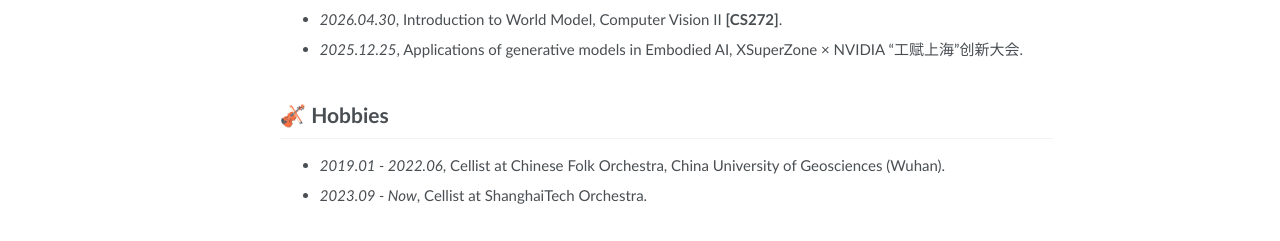
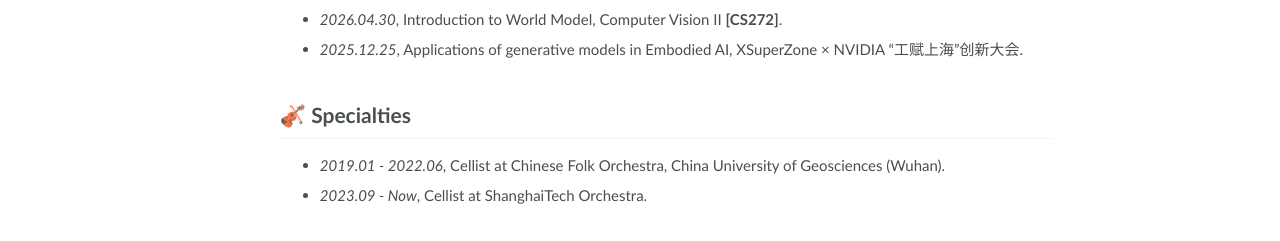
Before and after one commit to zhy-liu/zhy-liu.github.io, a Jekyll site: the page built from _pages/about.md, in a window 1280 px wide and 900 px high, scrolled down 1271 px. Shown: the part 656-897 px from the top of the window. Built offline with Jekyll 4.4.1, drawn with Linux system fonts in a browser that asks for light colours; a style sheet for code colours, icons or effects is not loaded; our own code applies the rules of GitHub Pages for plain Markdown files.

Commit message:
Open advisor profile in new tab and rename specialties

```diff
--- a/_pages/about.md
+++ b/_pages/about.md
@@ -6,7 +6,7 @@
 
 # About Me
 
-Hi, I am currently a PhD student at ShanghaiTech University under the supervision of [Prof. Ye Shi](https://shiye21.github.io/), who is an expert in the field of nonconvex optimization, machine learning and embodied AI. My research interest includes reinforcement learning, diffusion models and AI4Science. I am currently seeking an industry internship aligned with my research interests. Please feel free to [contact me](mailto:liuzhy2023@shanghaitech.edu.cn).
+Hi, I am currently a PhD student at ShanghaiTech University under the supervision of <a href="https://shiye21.github.io/" target="_blank" rel="noopener noreferrer">Prof. Ye Shi</a>, who is an expert in the field of nonconvex optimization, machine learning and embodied AI. My research interest includes reinforcement learning, diffusion models and AI4Science. I am currently seeking an industry internship aligned with my research interests. Please feel free to [contact me](mailto:liuzhy2023@shanghaitech.edu.cn).
 
 ## 📝 Publications
 
@@ -39,7 +39,7 @@
 - *2026.04.30*, Introduction to World Model, Computer Vision II **[CS272]**.
 - *2025.12.25*, Applications of generative models in Embodied AI, XSuperZone × NVIDIA “工赋上海”创新大会.
 
-## 🎻 Hobbies
+## 🎻 Specialties
 
 - *2019.01 - 2022.06*, Cellist at Chinese Folk Orchestra, China University of Geosciences (Wuhan).
 - *2023.09 - Now*, Cellist at ShanghaiTech Orchestra.
```
